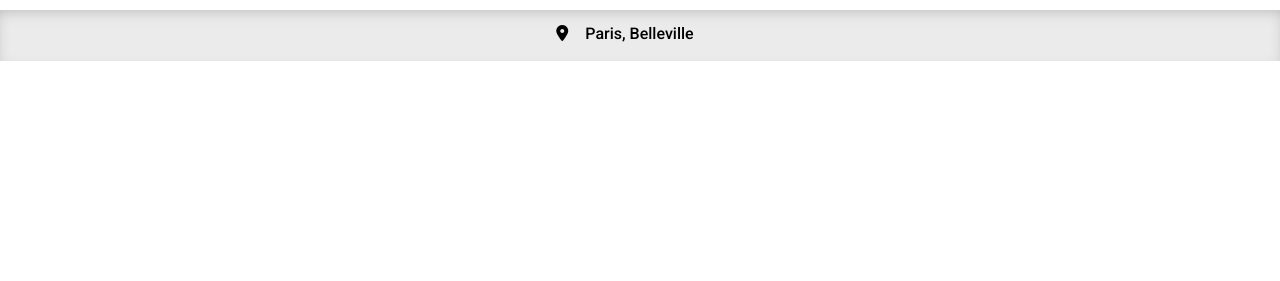
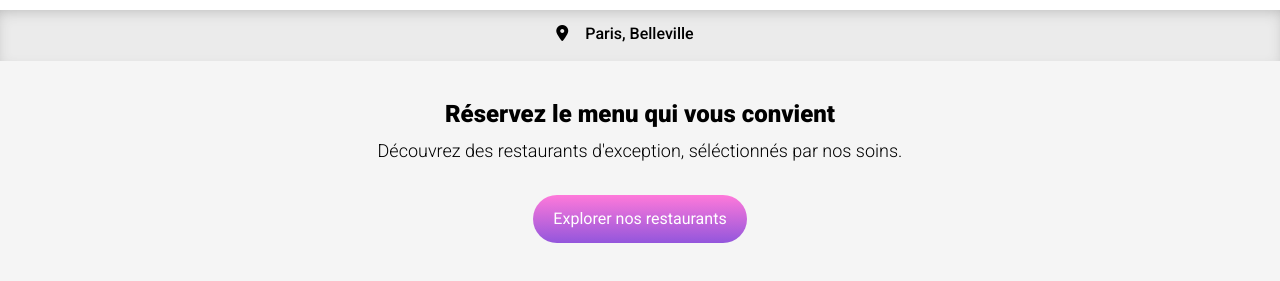
Before and after one commit to D2C45/DanielDeCarvalho_3_08032022, a website: page index.html in a window 1280 px wide. Shown: the part 53-334 px from the top of the page. Drawn offline with Linux system fonts and the light colour scheme; a web font is replaced by a local one.

Commit message:
V0.3.0: Add description section

```diff
--- a/index.html
+++ b/index.html
@@ -18,5 +18,10 @@
             <p>Paris, Belleville</p>
         </div>
     </section>
+    <section class="description">
+        <h2>Réservez le menu qui vous convient</h2>
+        <p>Découvrez des restaurants d'exception, séléctionnés par nos soins.</p>
+        <button class="btn">Explorer nos restaurants</button>
+    </section>
 </body>
 </html>
--- a/sass/base/_base.scss
+++ b/sass/base/_base.scss
@@ -2,6 +2,6 @@ body{
     box-sizing: border-box;
 }
 
-p{
+h2, p{
     margin: 0;
 }
--- a/sass/base/_typography.scss
+++ b/sass/base/_typography.scss
@@ -7,3 +7,7 @@ body{
 h1{
     font-family: 'Shrikhand', cursive;
 }
+
+h2{
+    font-weight: 900;
+}
--- /dev/null
+++ b/sass/components/_buttons.scss
@@ -0,0 +1,8 @@
+.btn{
+    color: #ffffff;
+    background: linear-gradient($secondary-color, $primary-color);
+    border: none;
+    border-radius: 24px;
+    padding: 15px 20px;
+    cursor: pointer;
+}
--- /dev/null
+++ b/sass/layout/_description.scss
@@ -0,0 +1,21 @@
+.description{
+    display: flex;
+    flex-direction: column;
+    align-items: center;
+    background-color: lighten($color: $black-color, $amount: 96%);
+    padding: 40px 0 55px 0;
+
+    p{
+        font-size: 18px;
+        font-weight: 300;
+        text-align: center;
+        margin-bottom: 33px;
+    }
+
+    h2{
+        text-align: center;
+        padding: 0 43px;
+        margin-bottom: 13px;
+    }
+
+}
--- a/sass/main.scss
+++ b/sass/main.scss
@@ -4,5 +4,8 @@
 @import "./base/base";
 @import "./base/typography";
 
+@import "./components/buttons";
+
 @import "./layout/header";
 @import "./layout/location";
+@import "./layout/description";
```
Also changed, not shown: style.css, 1 other file.
